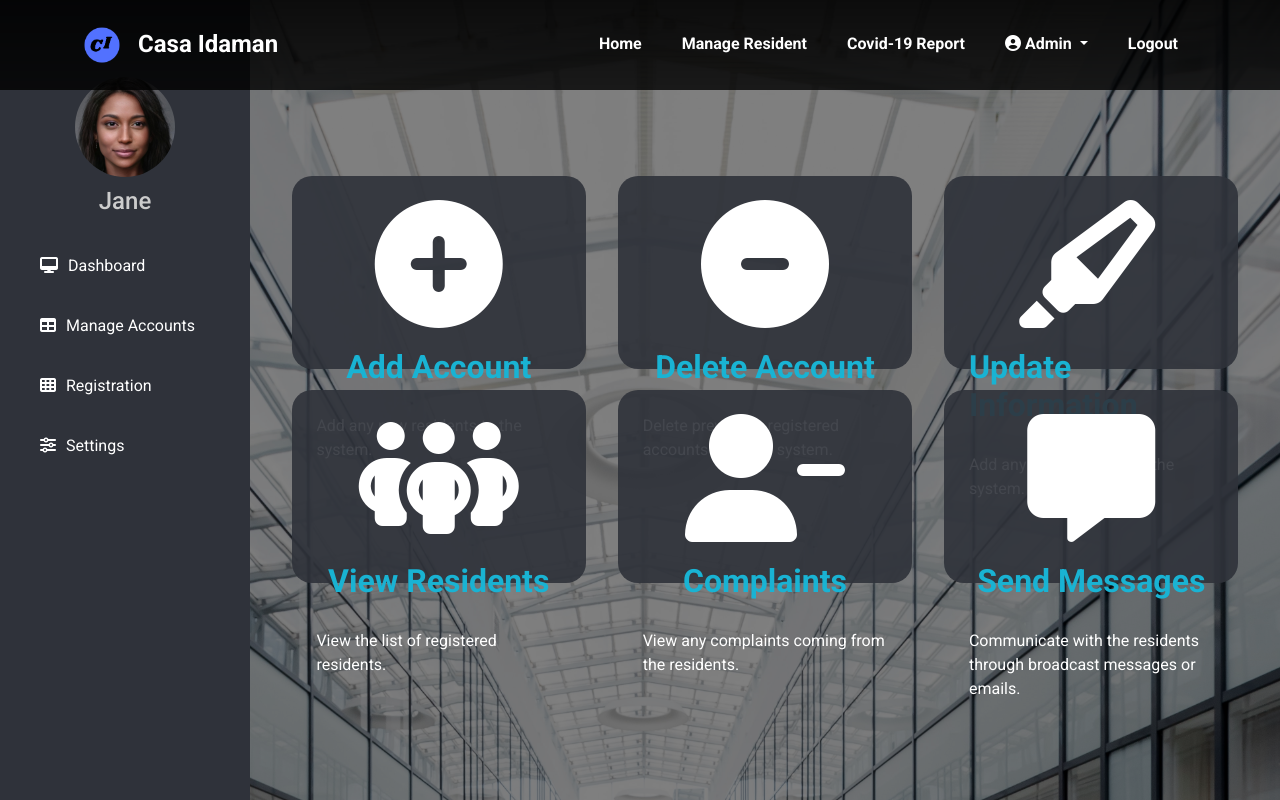
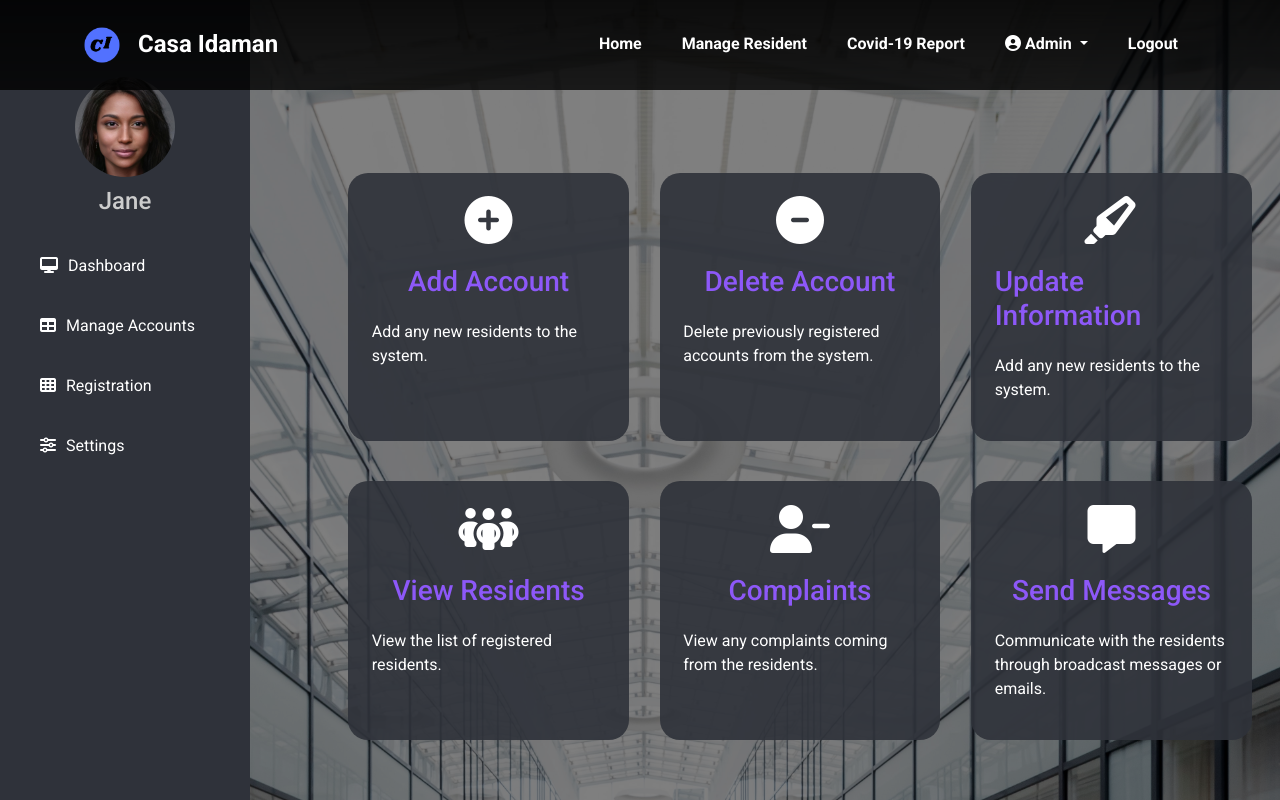
Before and after one commit to zattomato/Web-Programming, a PHP site: page /manageResidents.html in a window 1280 px wide. Run offline with PHP 8.4, Linux system fonts and the light colour scheme; some libraries are stand-ins or nearby versions.

Commit message:
css adjustments

```diff
--- a/css/main.css
+++ b/css/main.css
@@ -509,9 +509,9 @@ label #sidebar_btn:hover {
     display: flex;
     flex-flow: row wrap;
     justify-content: space-between;
-    margin-top: 150px;
-    padding: 2%;
-    margin-left: 250px;
+    margin-top: 20vh;
+    padding: 1%;
+    margin-left: 40vh;
 
     background-position: center;
     background-size: cover;
@@ -524,12 +524,12 @@ label #sidebar_btn:hover {
 .dashboard-container div {
     display: flex;
     flex-direction: column;
-
+    margin-bottom: 5vh;
     align-items: center;
     padding: 2.5%;
     background-color: rgb(47, 50, 58, 0.9);
     width: 30%;
-    height: 45%;
+    height: auto;
     border-radius: 20px;
     gap: 20px;
 }
@@ -541,3 +541,6 @@ label #sidebar_btn:hover {
     font-weight:800;
     color: #19B3D3;
 }
+h3 {
+    color:#8d58f8;
+}
--- a/manageResidents.html
+++ b/manageResidents.html
@@ -108,33 +108,33 @@
       <!--sidebar end-->
       <div class = "dashboard-container">
         <div class="container">
-            <a href=""><i class="fa-solid fa-circle-plus fa-8x"></i></a>
-            <h2>Add Account</h2>
+            <a href=""><i class="fa-solid fa-circle-plus fa-3x"></i></a>
+            <h3>Add Account</h3>
             <p>Add any new residents to the system.</p>
         </div>
         <div class="container">
-            <a href=""><i class="fa-solid fa-circle-minus fa-8x"></i></a>
-            <h2>Delete Account</h2>
+            <a href=""><i class="fa-solid fa-circle-minus fa-3x"></i></a>
+            <h3>Delete Account</h3>
             <p>Delete previously registered accounts from the system.</p>
         </div>
         <div class="container">
-            <a href=""><i class="fa-solid fa-highlighter fa-8x"></i></a>
-            <h2>Update Information</h2>
+            <a href=""><i class="fa-solid fa-highlighter fa-3x"></i></a>
+            <h3>Update Information</h3>
             <p>Add any new residents to the system.</p>
         </div>
         <div class="container">
-            <a href=""><i class="fa-solid fa-people-group fa-8x"></i></a>
-            <h2>View Residents</h2>
+            <a href=""><i class="fa-solid fa-people-group fa-3x"></i></a>
+            <h3>View Residents</h3>
             <p>View the list of registered residents.</p>
         </div>
         <div class="container">
-            <a href=""><i class="fa-solid fa-user-minus fa-8x"></i></a>
-            <h2>Complaints</h2>
+            <a href=""><i class="fa-solid fa-user-minus fa-3x"></i></a>
+            <h3>Complaints</h3>
             <p>View any complaints coming from the residents.</p>
         </div>
         <div class="container">
-            <a href=""><i class="fa-solid fa-message fa-8x"></i></a>
-            <h2>Send Messages</h2>
+            <a href=""><i class="fa-solid fa-message fa-3x"></i></a>
+            <h3>Send Messages</h3>
             <p>Communicate with the residents through broadcast messages or emails.</p>
         </div>
       </div>
```
